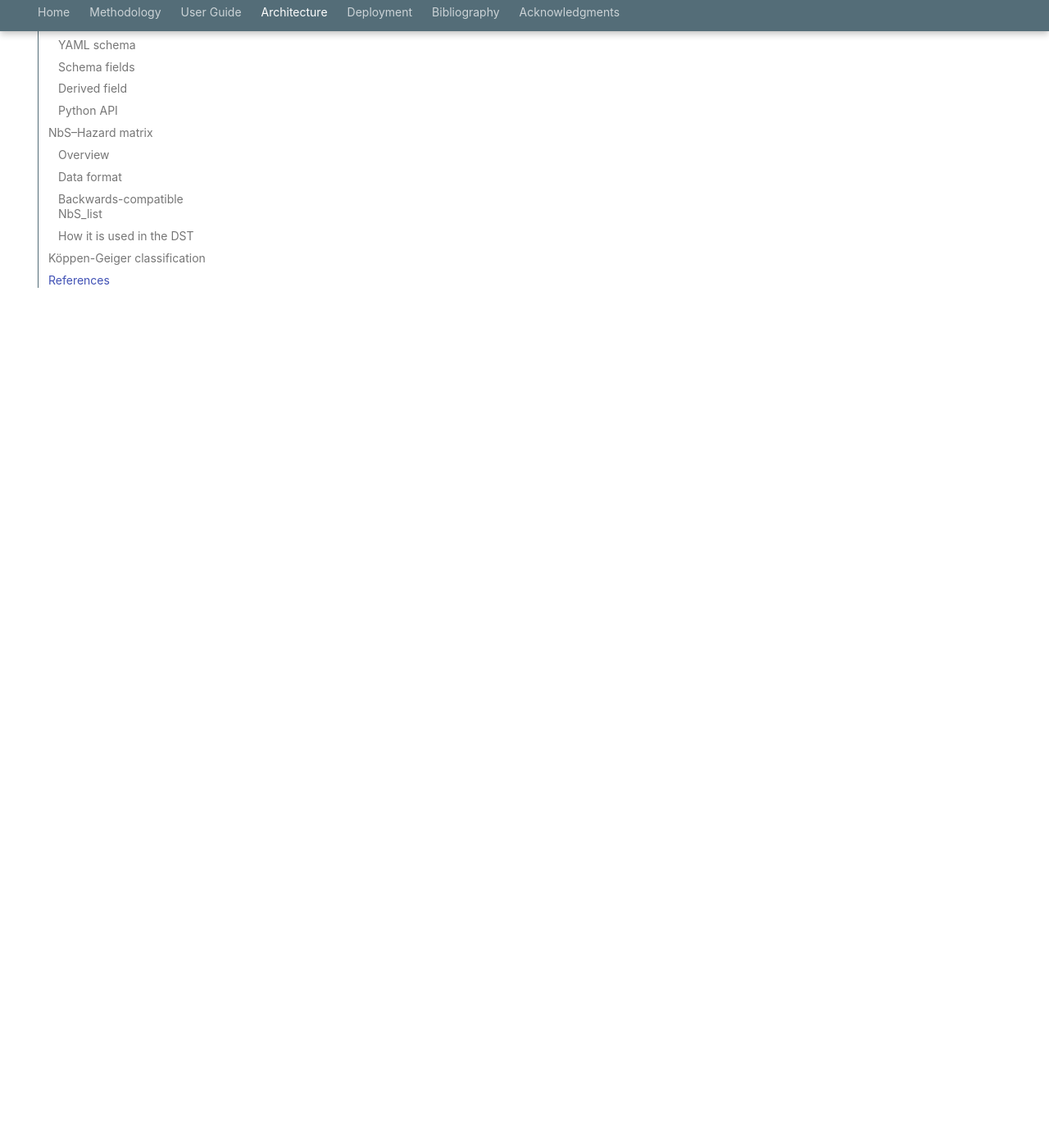
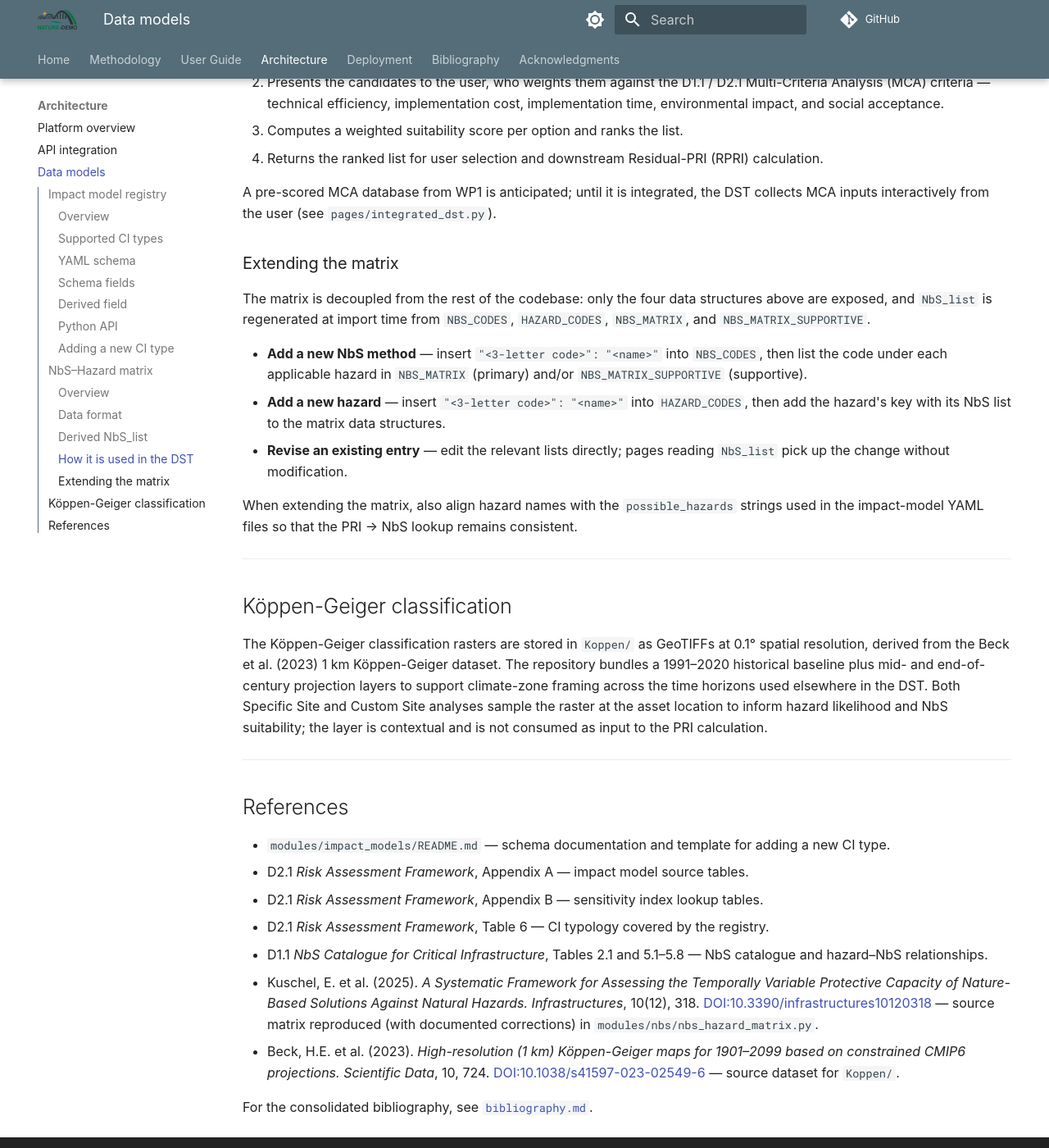
Before and after one commit to NATURE-DEMO/Decision_Support_Tool, an MkDocs documentation site: the page built from docs/architecture/data_models.md, in a window 1280 px wide and 1400 px high, scrolled down 4628 px. Shown: the whole window at 82% size. Built offline with MkDocs 1.6.1 and Material for MkDocs 9.7.7, drawn with Linux system fonts in a browser that asks for light colours; some web fonts are replaced; comment, search, counter and statistics services are not loaded; some of the changed text lies outside the part shown.

Commit message:
docs: tighten data-models page and consolidate citations

````diff
--- a/docs/architecture/data_models.md
+++ b/docs/architecture/data_models.md
@@ -1,10 +1,18 @@
 # Data Models
+
+The DST data layer is intentionally separated from the application code. Two of the most heavily used tables — the **impact model registry** and the **NbS–Hazard matrix** — live as standalone data modules, designed around three properties:
+
+- **Modular** — each table is a self-contained file (or set of files) with no dependencies on UI or risk-calculation code, and can be edited or reviewed in isolation.
+- **Inspectable** — domain experts can read the data directly without tracing it through Python logic: impact models are plain YAML, and the NbS matrix is a flat mapping of 3-letter codes to names together with per-hazard lists of applicable codes.
+- **Extensible** — both tables are picked up automatically by the app. New impact YAML files are auto-discovered at module import time; new NbS codes or hazards added to the matrix data structures propagate through the derived `NbS_list` without any further changes.
+
+This makes it possible to update the underlying climate-impact and adaptation knowledge base — including by non-developers — without touching the calculation engine or the Streamlit UI.
 
 ## Impact model registry
 
 ### Overview
 
-The **impact model registry** (`modules/impact_models/`) maps each CI type to the set of climate-driven impacts it may experience. The registry is YAML-file-driven: one file per CI type, auto-discovered at startup — no manual registration is required.
+The **impact model registry** (`modules/impact_models/`) maps each critical-infrastructure (CI) type to the set of climate-driven impacts it may experience. The registry is YAML-file-driven: one file per CI type, auto-discovered at module import time — no manual registration is required.
 
 ### Supported CI types
 
@@ -22,6 +30,8 @@
 | `energy_infrastructures.yaml` | Energy infrastructures |
 | `industrial_buildings.yaml` | Industrial buildings |
 | `water_infrastructure.yaml` | Water infrastructure |
+
+The registry covers eight of the nine CI typologies in D2.1 Table 6 (Roads, Railways, Tunnels, Bridges, Dams, River training, Torrent control, Green spaces) and additionally provides Buildings, Industrial buildings, Water infrastructure, and Energy infrastructures to support the demonstrator-site analyses. Electricity distribution networks are listed in D2.1 Table 6 but are a planned addition rather than part of the current registry.
 
 ### YAML schema
 
@@ -80,13 +90,21 @@
 all_impacts = get_all_impact_data()
 ```
 
+### Adding a new CI type
+
+1. Drop a new file `<ci_name>.yaml` in `modules/impact_models/data/` following the schema above (a complete template lives in `modules/impact_models/README.md`).
+2. Restart the app — the loader auto-discovers the file; no registration code to edit.
+3. The new CI type immediately appears in `get_ci_type_names()` and in the DST's CI-type selector, with its impacts available to the PRI calculation.
+
+Existing CI types can be inspected or revised the same way: open the YAML file, edit the rows, restart.
+
 ---
 
 ## NbS–Hazard matrix
 
 ### Overview
 
-The **NbS–Hazard matrix** (`modules/nbs/`) encodes the effectiveness of 74 Nature-Based Solutions against 29 climate hazards, drawn from the D1.1 NbS Catalogue (Kuschel et al., 2025).
+The **NbS–Hazard matrix** (`modules/nbs/`) classifies 74 Nature-Based Solutions (NbS) as primary (direct) or supportive (indirect) solutions against 29 natural hazards. The matrix in `nbs_hazard_matrix.py` is reproduced from the peer-reviewed framework of Kuschel et al. (2025, *Infrastructures* 10(12), 318, [DOI:10.3390/infrastructures10120318](https://doi.org/10.3390/infrastructures10120318)), produced within the NATURE-DEMO project context, with corrections noted in the module docstring (transposition error, 3-letter-code corrections, LFA typo). Quantitative effectiveness is **not** encoded here; it is handled separately via the MCA criteria.
 
 ### Data format
 
@@ -99,7 +117,7 @@
     # ...
 }
 
-# 29 hazard types
+# 29 natural hazards
 HAZARD_CODES = {
     "EHT": "Extreme high temperatures (Heatwave)",
     "DRT": "Drought",
@@ -120,9 +138,9 @@
 }
 ```
 
-### Backwards-compatible `NbS_list`
+### Derived `NbS_list`
 
-Pages access NbS data through the auto-generated `NbS_list` dict:
+Pages access NbS data through the `NbS_list` dict, derived at import time from the four data structures above:
 
 ```python
 from modules.nbs import NbS_list
@@ -136,26 +154,41 @@
 
 ### How it is used in the DST
 
-When the PRI calculation identifies active hazards for an asset, the DST:
+When the Potential Risk Index (PRI) calculation identifies active hazards for an asset, the DST:
 
-1. Looks up each hazard in `NbS_list` to retrieve candidate NbS
-2. Joins with MCA scores from the D1.1 catalogue
-3. Ranks candidates by weighted MCA score
-4. Presents the ranked list for user selection
+1. Looks up each hazard in `NbS_list` to retrieve candidate NbS (primary and supportive).
+2. Presents the candidates to the user, who weights them against the D1.1 / D2.1 Multi-Criteria Analysis (MCA) criteria — technical efficiency, implementation cost, implementation time, environmental impact, and social acceptance.
+3. Computes a weighted suitability score per option and ranks the list.
+4. Returns the ranked list for user selection and downstream Residual-PRI (RPRI) calculation.
+
+A pre-scored MCA database from WP1 is anticipated; until it is integrated, the DST collects MCA inputs interactively from the user (see `pages/integrated_dst.py`).
+
+### Extending the matrix
+
+The matrix is decoupled from the rest of the codebase: only the four data structures above are exposed, and `NbS_list` is regenerated at import time from `NBS_CODES`, `HAZARD_CODES`, `NBS_MATRIX`, and `NBS_MATRIX_SUPPORTIVE`.
+
+- **Add a new NbS method** — insert `"<3-letter code>": "<name>"` into `NBS_CODES`, then list the code under each applicable hazard in `NBS_MATRIX` (primary) and/or `NBS_MATRIX_SUPPORTIVE` (supportive).
+- **Add a new hazard** — insert `"<3-letter code>": "<name>"` into `HAZARD_CODES`, then add the hazard's key with its NbS list to the matrix data structures.
+- **Revise an existing entry** — edit the relevant lists directly; pages reading `NbS_list` pick up the change without modification.
+
+When extending the matrix, also align hazard names with the `possible_hazards` strings used in the impact-model YAML files so that the PRI → NbS lookup remains consistent.
 
 ---
 
 ## Köppen-Geiger classification
 
-The Köppen-Geiger classification raster is stored in `Koppen/` as a GeoTIFF at 0.1° spatial resolution, based on the Beck et al. (2018) 1991–2020 climatology (the source 1 km raster is resampled to the DST grid). Both Specific Site and Custom Site analyses sample the raster at the asset location to provide local climate-zone context for hazard likelihood and NbS suitability.
+The Köppen-Geiger classification rasters are stored in `Koppen/` as GeoTIFFs at 0.1° spatial resolution, derived from the Beck et al. (2023) 1 km Köppen-Geiger dataset. The repository bundles a 1991–2020 historical baseline plus mid- and end-of-century projection layers to support climate-zone framing across the time horizons used elsewhere in the DST. Both Specific Site and Custom Site analyses sample the raster at the asset location to inform hazard likelihood and NbS suitability; the layer is contextual and is not consumed as input to the PRI calculation.
 
 ---
 
 ## References
 
-- `modules/impact_models/README.md` — schema documentation and template
-- D2.1 Appendix A — impact model source tables
-- D2.1 Appendix B — sensitivity index lookup tables
-- D1.1 Tables 2.1, 5.1–5.8 — NbS catalogue and hazard-NbS matrix
-- Kuschel et al. (2025) — NbS effectiveness data (`nbs_hazard_matrix.py`)
-- Beck et al. (2018) — Köppen-Geiger climate classification 1991–2020
+- `modules/impact_models/README.md` — schema documentation and template for adding a new CI type.
+- D2.1 *Risk Assessment Framework*, Appendix A — impact model source tables.
+- D2.1 *Risk Assessment Framework*, Appendix B — sensitivity index lookup tables.
+- D2.1 *Risk Assessment Framework*, Table 6 — CI typology covered by the registry.
+- D1.1 *NbS Catalogue for Critical Infrastructure*, Tables 2.1 and 5.1–5.8 — NbS catalogue and hazard–NbS relationships.
+- Kuschel, E. et al. (2025). *A Systematic Framework for Assessing the Temporally Variable Protective Capacity of Nature-Based Solutions Against Natural Hazards.* *Infrastructures*, 10(12), 318. [DOI:10.3390/infrastructures10120318](https://doi.org/10.3390/infrastructures10120318) — source matrix reproduced (with documented corrections) in `modules/nbs/nbs_hazard_matrix.py`.
+- Beck, H.E. et al. (2023). *High-resolution (1 km) Köppen-Geiger maps for 1901–2099 based on constrained CMIP6 projections.* *Scientific Data*, 10, 724. [DOI:10.1038/s41597-023-02549-6](https://doi.org/10.1038/s41597-023-02549-6) — source dataset for `Koppen/`.
+
+For the consolidated bibliography, see [`bibliography.md`](../bibliography.md).
--- a/docs/bibliography.md
+++ b/docs/bibliography.md
@@ -1,46 +1,46 @@
 # Bibliography
 
-This page lists key references underpinning the NATURE-DEMO Decision Support Tool and the D2.1 risk assessment methodology.
+This page indexes the key references underpinning the NATURE-DEMO Decision Support Tool and the D2.1 risk assessment methodology, grouped by theme. The single source of truth for citation metadata is the BibTeX file [`references.bib`](references.bib); inline citations across the documentation use the keys defined there.
 
 ---
 
 ## Project deliverables
 
-- **D2.1** — *Risk Assessment Framework for Nature-Based Solutions-enhanced Critical Infrastructure*, NATURE-DEMO Consortium, 2024.
-- **D2.1b** — *Risk Assessment Framework — Worked Examples*, NATURE-DEMO Consortium, 2024.
-- **D1.1** — *NbS Catalogue for Critical Infrastructure*, NATURE-DEMO Consortium, 2024.
+- [@D2_1] — risk assessment framework, the methodological backbone of the DST.
+- [@D2_1b] — worked examples accompanying D2.1; used for validation.
+- [@D1_1] — NbS catalogue and hazard–NbS relationships.
 
 ---
 
 ## Methodology
 
 - IHCantabria / FIHAC semi-quantitative risk pre-screening methodology, adapted for EURO-CORDEX (see D2.1 §5.3).
-- Nirandjan, S. et al. (2024) — Damage functions for European critical infrastructure assets.
-- IPCC AR6 Working Group II — Vulnerability and exposure assessment for European regions.
+- [@Nirandjan2024] — physical vulnerability database for European critical infrastructure assets.
+- [@IPCC2022_WGII] — IPCC AR6 WGII contribution; reference framework for vulnerability and exposure assessment, including the European regional chapter.
 
 ---
 
 ## Climate data
 
-- Kotlarski, S. et al. (2014). Regional climate modelling on European scales: a joint standard evaluation of the EURO-CORDEX RCM ensemble. *Geoscientific Model Development*, 7(4), 1297–1333.
-- Beck, H.E. et al. (2018). Present and future Köppen-Geiger climate classification maps at 1-km resolution. *Scientific Data*, 5, 180214. [https://doi.org/10.1038/sdata.2018.214](https://doi.org/10.1038/sdata.2018.214)
+- [@Kotlarski2014] — joint standard evaluation of the EURO-CORDEX RCM ensemble.
+- [@Beck2023] — source dataset for the Köppen-Geiger rasters under `Koppen/`.
 
 ---
 
 ## NbS effectiveness
 
-- Kuschel, E. et al. (2025). NbS effectiveness matrix for European critical infrastructure hazards. NATURE-DEMO internal report (`modules/nbs/nbs_hazard_matrix.py`).
+- [@Kuschel2025] — source NbS–Hazard matrix reproduced (with documented corrections) in `modules/nbs/nbs_hazard_matrix.py`.
 
 ---
 
 ## Software
 
-- Harris, C.R. et al. (2020). Array programming with NumPy. *Nature*, 585, 357–362.
-- Hoyer, S. & Hamman, J. (2017). xarray: N-D labelled arrays and datasets in Python. *Journal of Open Research Software*, 5(1), 10.
-- Logan, T. et al. (2024). xclim: Climate indices computation library. *Journal of Open Source Software*.
+- [@Harris2020] — NumPy: array programming foundation.
+- [@Hoyer2017] — xarray: N-D labelled arrays and datasets used throughout the climate-data layer.
+- [@Bourgault2023_xclim] — xclim: climate-indices computation library.
 
 ---
 
 ## Full bibliography
 
-The full bibliography in BibTeX format is available at [`docs/references.bib`](references.bib).
+The full bibliography in BibTeX format is available at [`references.bib`](references.bib).
````
Also changed, not shown: other parts of docs/architecture/data_models.md (+1 -1 lines), docs/references.bib (+119 -0 lines).
